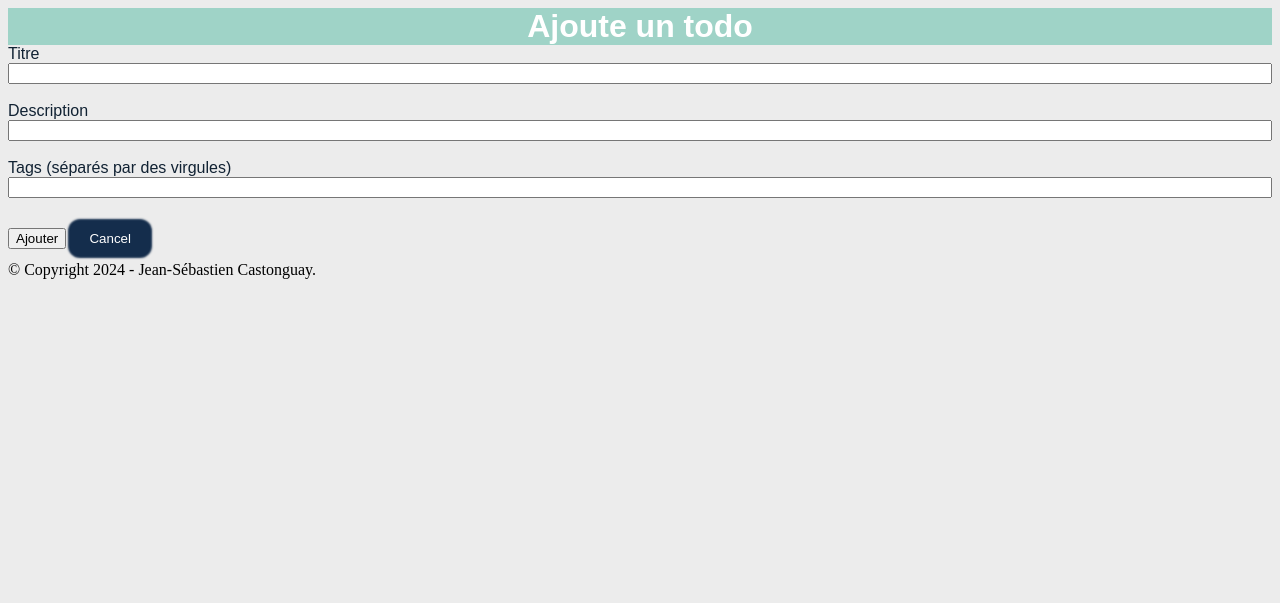
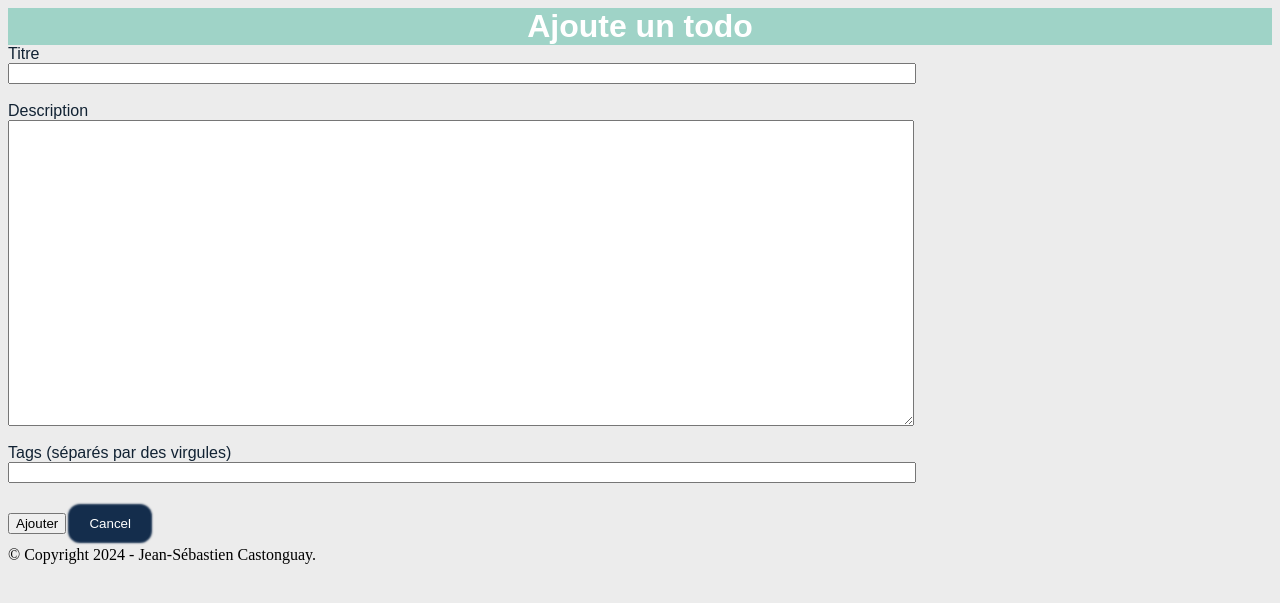
Before and after one commit to jscastonguay/teluq-inf2020-python-exercices, a Flask app: page /ajoute in a window 1280 px wide. Shown: the top 603 px of the page. Run offline with Flask 3, Linux system fonts and the light colour scheme; parts of the project's set-up code (start-up, migrations or seed data) failed here and were passed over.

Commit message:
Work in progress

```diff
--- a/TravailNo3/app/static/css/style.css
+++ b/TravailNo3/app/static/css/style.css
@@ -13,7 +13,7 @@ h1 {
 h2 {
     margin: 0;
     font-family: Arial, Helvetica, sans-serif;
-    color: #9fd3c7;
+    color: #142d4c;
     padding: 0px;
     position: static;
     top: 0;
@@ -133,4 +133,12 @@ label {
 
 select[multiple]:focus option:checked {
     background: #142d4c linear-gradient(0deg, #142d4c 0%, #142d4c 100%);
-  }
+}
+
+.element-texte {
+    max-width: 900px;
+}
+
+.etats {
+    width: 100px;
+}
--- a/TravailNo3/app/templates/ajoute.html
+++ b/TravailNo3/app/templates/ajoute.html
@@ -12,13 +12,13 @@
 <h1>Ajoute un todo</h1>
 <form method="POST">
   <div class="form-group"><label for="titre">Titre</label>
-    <input type="text" id="titre" name="titre"><br>
+    <input class="element-texte" type="text" id="titre" name="titre"><br>
   </div>
   <div class="form-group"><label for="description">Description</label>
-    <input type="text" id="description" name="description"><br>
+    <textarea class="element-texte" type="text" id="description" name="description" rows="20"></textarea><br>
   </div>
   <div class="form-group"><label for="tags">Tags (séparés par des virgules)</label>
-    <input type="text" id="tags" name="tags"><br>
+    <input class="element-texte" type="text" id="tags" name="tags"><br>
   </div>
   <input type="submit" value="Ajouter">
   <button id="ajoute" type="button" onclick="window.location.href = '{{ url_for('index') }}' ; "
--- a/TravailNo3/app/todo/b21a526f-b016-11ef-8ce6-98541b76ef66.json
+++ b/TravailNo3/app/todo/b21a526f-b016-11ef-8ce6-98541b76ef66.json
@@ -1 +1 @@
-{"uuid": "b21a526f-b016-11ef-8ce6-98541b76ef66", "date_creation": "2024-12-01 14:01:39", "etat": "OUVERT", "titre": "a", "description": "s", "tags": ["t1", "t2"]}
+{"uuid": "b21a526f-b016-11ef-8ce6-98541b76ef66", "date_creation": "2024-12-01 14:01:39", "etat": "OUVERT", "titre": "Ceci est un titre qui fait un certain sens.", "description": "Voil\u00e0 la destiption.", "tags": ["t1", "t2"]}
--- /dev/null
+++ b/TravailNo3/app/todo/f391432f-ba4a-11ef-b272-98541b76ef66.json
@@ -0,0 +1 @@
+{"uuid": "f391432f-ba4a-11ef-b272-98541b76ef66", "date_creation": "2024-12-14 13:40:54", "etat": "OUVERT", "titre": "", "description": "", "tags": [""]}
```
Also changed, not shown: TravailNo3/app/templates/modifie.html (+4 -4 lines).
